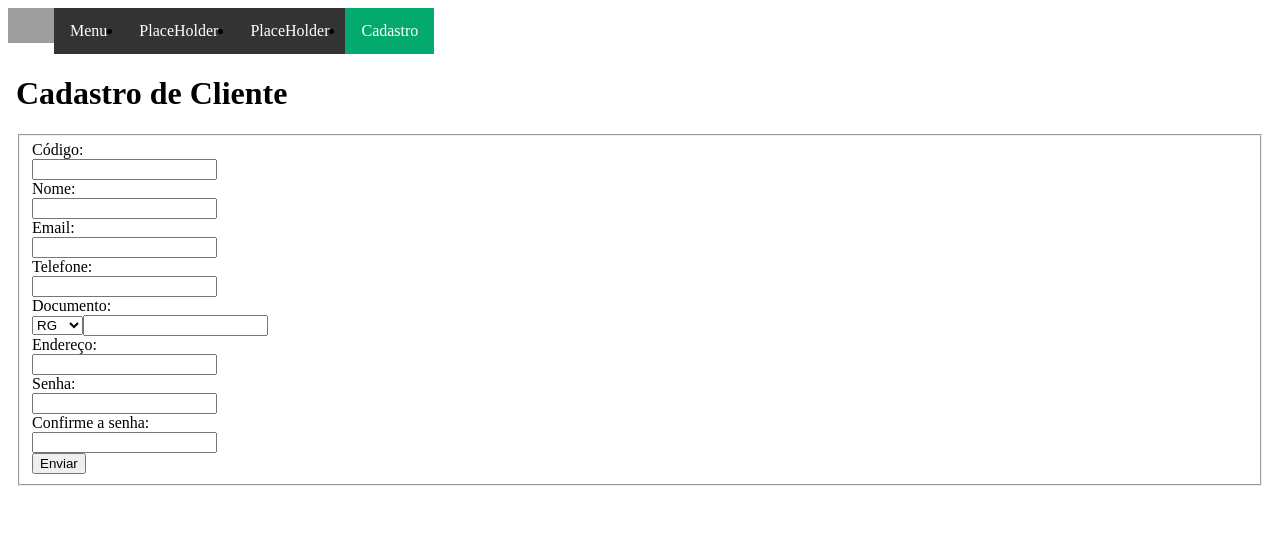
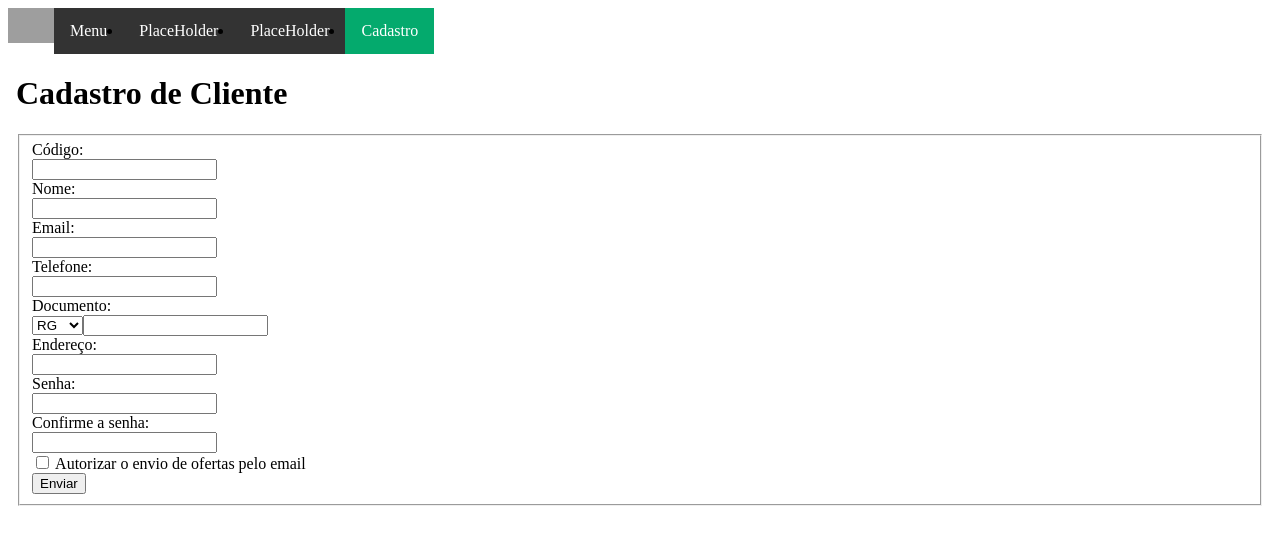
Before and after one commit to GsteXD/cadastro-web03, an Angular app: page /cadastro in a window 1280 px wide. Shown: the top 544 px of the page. Built offline with nearby package versions, Linux system fonts and the light colour scheme; grey boxes are pictures that could not be loaded.

Commit message:
raw: pequena mudança nos inputs

```diff
--- a/src/app/components/cadastro/cadastro.component.html
+++ b/src/app/components/cadastro/cadastro.component.html
@@ -11,13 +11,13 @@
                 <input type="number" id="cod_cliente" required> <br>
 
                 <label for="full_name"> Nome: </label> <br>
-                <input type="text" id="full_name" pattern="[A-Za-z]+" required> <br>
+                <input type="text" id="full_name" pattern="[A-Za-z]+ [A-Za-z]+" required> <br>
 
                 <label for="email"> Email: </label> <br>
                 <input type="email" id="email" required> <br>
 
                 <label for="telefone"> Telefone: </label> <br>
-                <input type="tel" id="telefone" pattern="[0-9]{2}[0-9]{5}[0-9]{4}" required> <br>
+                <input type="tel" id="telefone" pattern="[0-9]{11}" required> <br>
 
                 <label for="documento"> Documento: </label> <br>
                 <select name="documento" id="documento" required>
@@ -37,6 +37,9 @@
                 <label for="senha_confirm"> Confirme a senha: </label> <br>
                 <input type="password" id="senha_confirm" required> <br>
 
+                <input type="checkbox" id="notify_check">
+                <label for="notify_check"> Autorizar o envio de ofertas pelo email</label> <br>
+
                 <input type="submit" id="submit_1" value="Enviar">
             </fieldset>
         </form>
```
